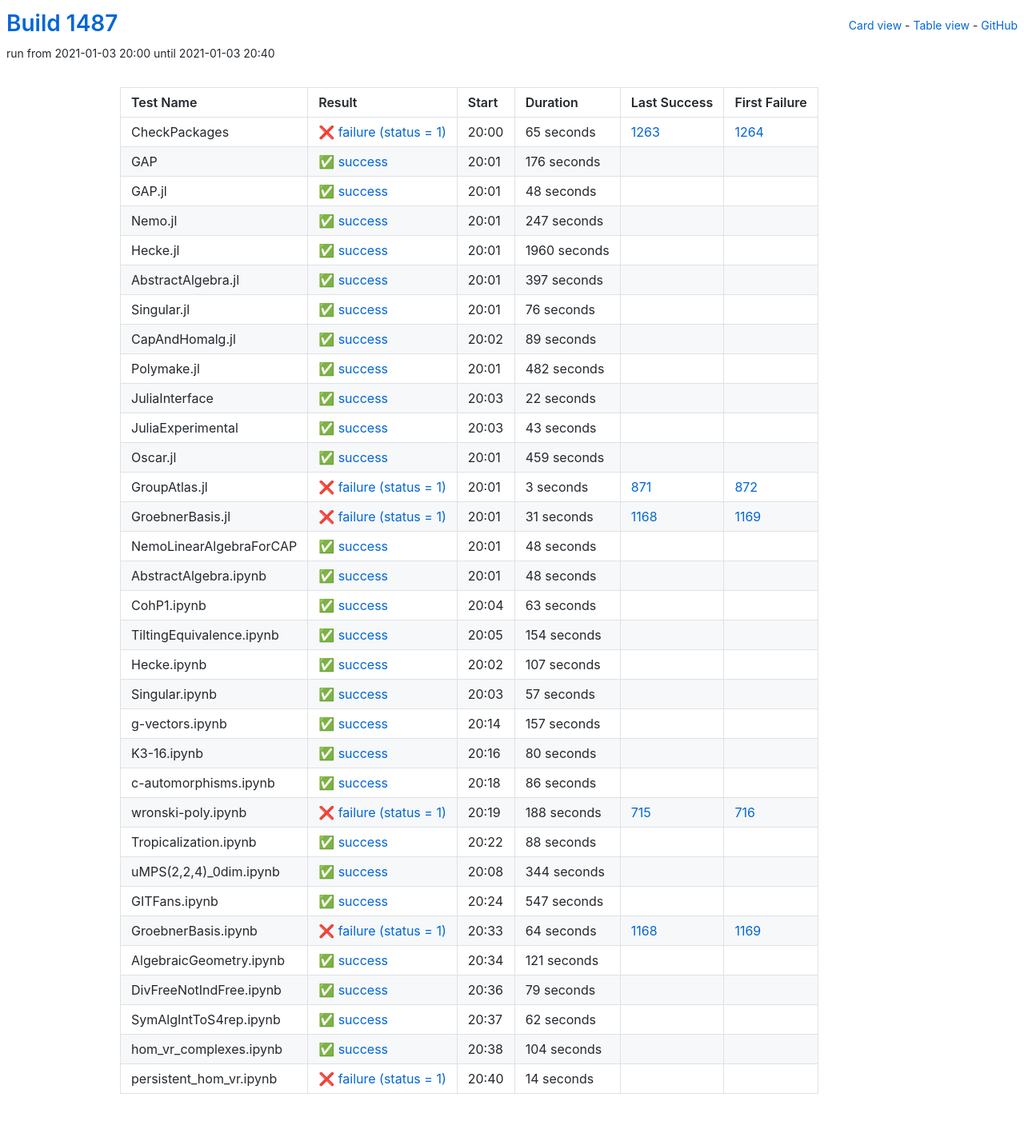
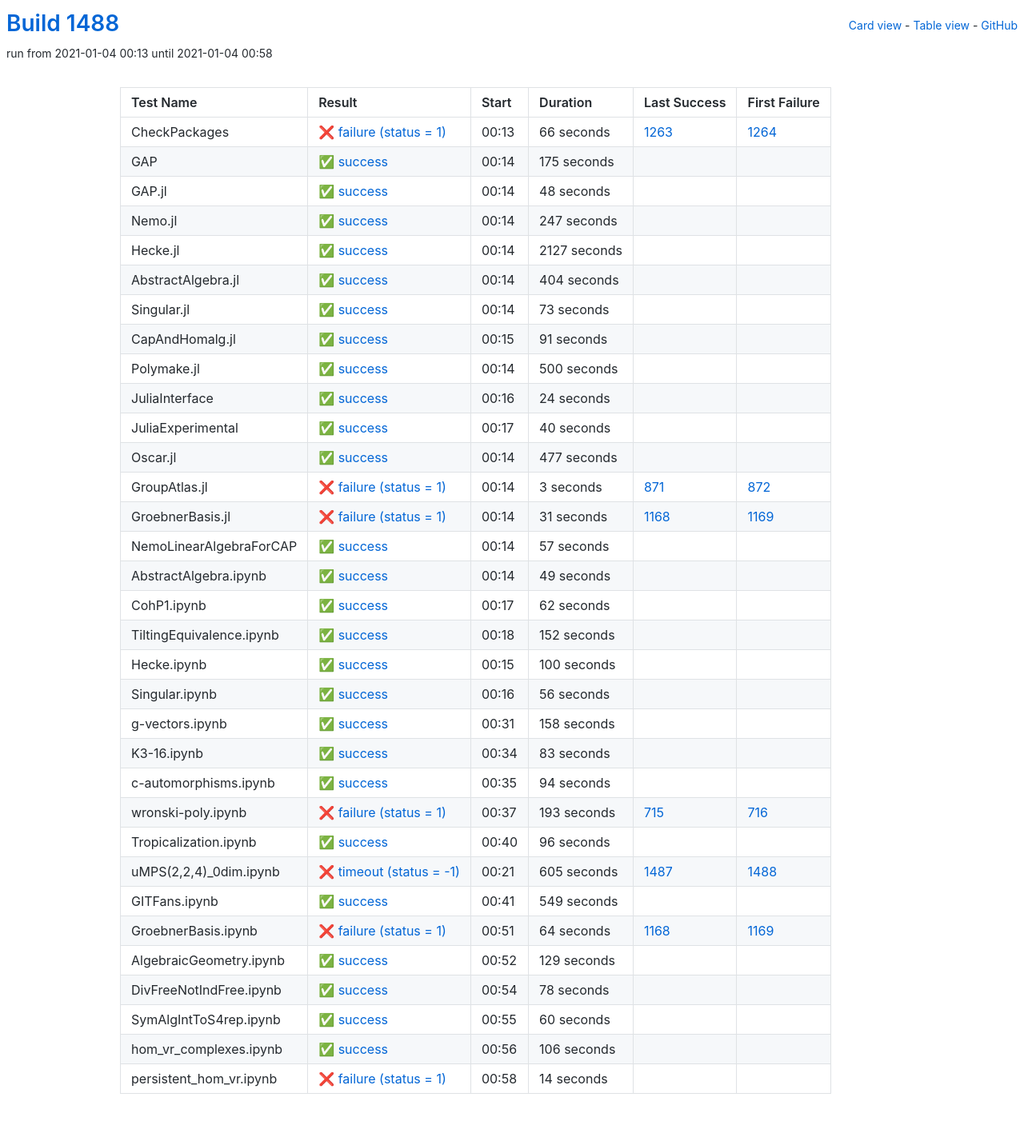
Before and after one commit to oscar-system/oscar-ci-status-stable, a Jekyll site: the page built from table.html, in a window 1280 px wide. Shown: the whole page at 80% size. Built offline with Jekyll 4.4.1, drawn with Linux system fonts in a browser that asks for light colours.

Commit message:
Build #1488

```diff
--- a/_data/ci.yml
+++ b/_data/ci.yml
@@ -1,6 +1,6 @@
 ---
-build: 1487
-build_url: https://oscarci.mathematik.uni-kl.de/job/oscar-stable/1487/
+build: 1488
+build_url: https://oscarci.mathematik.uni-kl.de/job/oscar-stable/1488/
 job: oscar-stable
 organization: oscar-system
 repo: oscar-ci-status-stable
@@ -8,32 +8,32 @@ repourl: https://github.com/oscar-system/oscar-ci-status-stable
 tests:
 - name: CheckPackages
   id: checkpackages
-  log: https://oscarci.mathematik.uni-kl.de/job/oscar-stable/1487/artifact/logs/build-1487/CheckPackages.log
-  start: 2021-01-03 20:00
+  log: https://oscarci.mathematik.uni-kl.de/job/oscar-stable/1488/artifact/logs/build-1488/CheckPackages.log
+  start: 2021-01-04 00:13
   success: false
   exitcode: 1
   status: failure
-  duration: 65
+  duration: 66
   last_success: 1263
   last_success_url: https://oscarci.mathematik.uni-kl.de/job/oscar-stable/1263/
   first_failure: 1264
   first_failure_url: https://oscarci.mathematik.uni-kl.de/job/oscar-stable/1264/
 - name: GAP
   id: gap
-  log: https://oscarci.mathematik.uni-kl.de/job/oscar-stable/1487/artifact/logs/build-1487/GAP.log
-  start: 2021-01-03 20:01
+  log: https://oscarci.mathematik.uni-kl.de/job/oscar-stable/1488/artifact/logs/build-1488/GAP.log
+  start: 2021-01-04 00:14
   success: true
   exitcode: 0
   status: success
-  duration: 176
+  duration: 175
   last_success: false
   last_success_url:
   first_failure: false
   first_failure_url:
 - name: GAP.jl
   id: gap-jl
-  log: https://oscarci.mathematik.uni-kl.de/job/oscar-stable/1487/artifact/logs/build-1487/GAP.jl.log
-  start: 2021-01-03 20:01
+  log: https://oscarci.mathematik.uni-kl.de/job/oscar-stable/1488/artifact/logs/build-1488/GAP.jl.log
+  start: 2021-01-04 00:14
   success: true
   exitcode: 0
   status: success
@@ -44,8 +44,8 @@ tests:
   first_failure_url:
 - name: Nemo.jl
   id: nemo-jl
-  log: https://oscarci.mathematik.uni-kl.de/job/oscar-stable/1487/artifact/logs/build-1487/Nemo.jl.log
-  start: 2021-01-03 20:01
+  log: https://oscarci.mathematik.uni-kl.de/job/oscar-stable/1488/artifact/logs/build-1488/Nemo.jl.log
+  start: 2021-01-04 00:14
   success: true
   exitcode: 0
   status: success
@@ -56,104 +56,104 @@ tests:
   first_failure_url:
 - name: Hecke.jl
   id: hecke-jl
-  log: https://oscarci.mathematik.uni-kl.de/job/oscar-stable/1487/artifact/logs/build-1487/Hecke.jl.log
-  start: 2021-01-03 20:01
+  log: https://oscarci.mathematik.uni-kl.de/job/oscar-stable/1488/artifact/logs/build-1488/Hecke.jl.log
+  start: 2021-01-04 00:14
   success: true
   exitcode: 0
   status: success
-  duration: 1960
+  duration: 2127
   last_success: false
   last_success_url:
   first_failure: false
   first_failure_url:
 - name: AbstractAlgebra.jl
   id: abstractalgebra-jl
-  log: https://oscarci.mathematik.uni-kl.de/job/oscar-stable/1487/artifact/logs/build-1487/AbstractAlgebra.jl.log
-  start: 2021-01-03 20:01
+  log: https://oscarci.mathematik.uni-kl.de/job/oscar-stable/1488/artifact/logs/build-1488/AbstractAlgebra.jl.log
+  start: 2021-01-04 00:14
   success: true
   exitcode: 0
   status: success
-  duration: 397
+  duration: 404
   last_success: false
   last_success_url:
   first_failure: false
   first_failure_url:
 - name: Singular.jl
   id: singular-jl
-  log: https://oscarci.mathematik.uni-kl.de/job/oscar-stable/1487/artifact/logs/build-1487/Singular.jl.log
-  start: 2021-01-03 20:01
+  log: https://oscarci.mathematik.uni-kl.de/job/oscar-stable/1488/artifact/logs/build-1488/Singular.jl.log
+  start: 2021-01-04 00:14
   success: true
   exitcode: 0
   status: success
-  duration: 76
+  duration: 73
   last_success: false
   last_success_url:
   first_failure: false
   first_failure_url:
 - name: CapAndHomalg.jl
   id: capandhomalg-jl
-  log: https://oscarci.mathematik.uni-kl.de/job/oscar-stable/1487/artifact/logs/build-1487/CapAndHomalg.jl.log
-  start: 2021-01-03 20:02
+  log: https://oscarci.mathematik.uni-kl.de/job/oscar-stable/1488/artifact/logs/build-1488/CapAndHomalg.jl.log
+  start: 2021-01-04 00:15
   success: true
   exitcode: 0
   status: success
-  duration: 89
+  duration: 91
   last_success: false
   last_success_url:
   first_failure: false
   first_failure_url:
 - name: Polymake.jl
   id: polymake-jl
-  log: https://oscarci.mathematik.uni-kl.de/job/oscar-stable/1487/artifact/logs/build-1487/Polymake.jl.log
-  start: 2021-01-03 20:01
+  log: https://oscarci.mathematik.uni-kl.de/job/oscar-stable/1488/artifact/logs/build-1488/Polymake.jl.log
+  start: 2021-01-04 00:14
   success: true
   exitcode: 0
   status: success
-  duration: 482
+  duration: 500
   last_success: false
   last_success_url:
   first_failure: false
   first_failure_url:
 - name: JuliaInterface
   id: juliainterface
-  log: https://oscarci.mathematik.uni-kl.de/job/oscar-stable/1487/artifact/logs/build-1487/JuliaInterface.log
-  start: 2021-01-03 20:03
+  log: https://oscarci.mathematik.uni-kl.de/job/oscar-stable/1488/artifact/logs/build-1488/JuliaInterface.log
+  start: 2021-01-04 00:16
   success: true
   exitcode: 0
   status: success
-  duration: 22
+  duration: 24
   last_success: false
   last_success_url:
   first_failure: false
   first_failure_url:
 - name: JuliaExperimental
   id: juliaexperimental
-  log: https://oscarci.mathematik.uni-kl.de/job/oscar-stable/1487/artifact/logs/build-1487/JuliaExperimental.log
-  start: 2021-01-03 20:03
+  log: https://oscarci.mathematik.uni-kl.de/job/oscar-stable/1488/artifact/logs/build-1488/JuliaExperimental.log
+  start: 2021-01-04 00:17
   success: true
   exitcode: 0
   status: success
-  duration: 43
+  duration: 40
   last_success: false
   last_success_url:
   first_failure: false
   first_failure_url:
 - name: Oscar.jl
   id: oscar-jl
-  log: https://oscarci.mathematik.uni-kl.de/job/oscar-stable/1487/artifact/logs/build-1487/Oscar.jl.log
-  start: 2021-01-03 20:01
+  log: https://oscarci.mathematik.uni-kl.de/job/oscar-stable/1488/artifact/logs/build-1488/Oscar.jl.log
+  start: 2021-01-04 00:14
   success: true
   exitcode: 0
   status: success
-  duration: 459
+  duration: 477
   last_success: false
   last_success_url:
   first_failure: false
   first_failure_url:
 - name: GroupAtlas.jl
   id: groupatlas-jl
-  log: https://oscarci.mathematik.uni-kl.de/job/oscar-stable/1487/artifact/logs/build-1487/GroupAtlas.jl.log
-  start: 2021-01-03 20:01
+  log: https://oscarci.mathematik.uni-kl.de/job/oscar-stable/1488/artifact/logs/build-1488/GroupAtlas.jl.log
+  start: 2021-01-04 00:14
   success: false
   exitcode: 1
   status: failure
@@ -164,8 +164,8 @@ tests:
   first_failure_url: https://oscarci.mathematik.uni-kl.de/job/oscar-stable/872/
 - name: GroebnerBasis.jl
   id: groebnerbasis-jl
-  log: https://oscarci.mathematik.uni-kl.de/job/oscar-stable/1487/artifact/logs/build-1487/GroebnerBasis.jl.log
-  start: 2021-01-03 20:01
+  log: https://oscarci.mathematik.uni-kl.de/job/oscar-stable/1488/artifact/logs/build-1488/GroebnerBasis.jl.log
+  start: 2021-01-04 00:14
   success: false
   exitcode: 1
   status: failure
@@ -176,68 +176,8 @@ tests:
   first_failure_url: https://oscarci.mathematik.uni-kl.de/job/oscar-stable/1169/
 - name: NemoLinearAlgebraForCAP
   id: nemolinearalgebraforcap
-  log: https://oscarci.mathematik.uni-kl.de/job/oscar-stable/1487/artifact/logs/build-1487/NemoLinearAlgebraForCAP.log
-  start: 2021-01-03 20:01
-  success: true
-  exitcode: 0
-  status: success
-  duration: 48
-  last_success: false
-  last_success_url:
-  first_failure: false
-  first_failure_url:
-- name: AbstractAlgebra.ipynb
-  id: abstractalgebra-ipynb
-  log: https://oscarci.mathematik.uni-kl.de/job/oscar-stable/1487/artifact/logs/build-1487/AbstractAlgebra.ipynb.log
-  start: 2021-01-03 20:01
-  success: true
-  exitcode: 0
-  status: success
-  duration: 48
-  last_success: false
-  last_success_url:
-  first_failure: false
-  first_failure_url:
-- name: CohP1.ipynb
-  id: cohp1-ipynb
-  log: https://oscarci.mathematik.uni-kl.de/job/oscar-stable/1487/artifact/logs/build-1487/CohP1.ipynb.log
-  start: 2021-01-03 20:04
-  success: true
-  exitcode: 0
-  status: success
-  duration: 63
-  last_success: false
-  last_success_url:
-  first_failure: false
-  first_failure_url:
-- name: TiltingEquivalence.ipynb
-  id: tiltingequivalence-ipynb
-  log: https://oscarci.mathematik.uni-kl.de/job/oscar-stable/1487/artifact/logs/build-1487/TiltingEquivalence.ipynb.log
-  start: 2021-01-03 20:05
-  success: true
-  exitcode: 0
-  status: success
-  duration: 154
-  last_success: false
-  last_success_url:
-  first_failure: false
-  first_failure_url:
-- name: Hecke.ipynb
-  id: hecke-ipynb
-  log: https://oscarci.mathematik.uni-kl.de/job/oscar-stable/1487/artifact/logs/build-1487/Hecke.ipynb.log
-  start: 2021-01-03 20:02
-  success: true
-  exitcode: 0
-  status: success
-  duration: 107
-  last_success: false
-  last_success_url:
-  first_failure: false
-  first_failure_url:
-- name: Singular.ipynb
-  id: singular-ipynb
-  log: https://oscarci.mathematik.uni-kl.de/job/oscar-stable/1487/artifact/logs/build-1487/Singular.ipynb.log
-  start: 2021-01-03 20:03
+  log: https://oscarci.mathematik.uni-kl.de/job/oscar-stable/1488/artifact/logs/build-1488/NemoLinearAlgebraForCAP.log
+  start: 2021-01-04 00:14
   success: true
   exitcode: 0
   status: success
@@ -246,94 +186,154 @@ tests:
   last_success_url:
   first_failure: false
   first_failure_url:
-- name: g-vectors.ipynb
-  id: g-vectors-ipynb
-  log: https://oscarci.mathematik.uni-kl.de/job/oscar-stable/1487/artifact/logs/build-1487/g-vectors.ipynb.log
-  start: 2021-01-03 20:14
+- name: AbstractAlgebra.ipynb
+  id: abstractalgebra-ipynb
+  log: https://oscarci.mathematik.uni-kl.de/job/oscar-stable/1488/artifact/logs/build-1488/AbstractAlgebra.ipynb.log
+  start: 2021-01-04 00:14
   success: true
   exitcode: 0
   status: success
-  duration: 157
+  duration: 49
+  last_success: false
+  last_success_url:
+  first_failure: false
+  first_failure_url:
+- name: CohP1.ipynb
+  id: cohp1-ipynb
+  log: https://oscarci.mathematik.uni-kl.de/job/oscar-stable/1488/artifact/logs/build-1488/CohP1.ipynb.log
+  start: 2021-01-04 00:17
+  success: true
+  exitcode: 0
+  status: success
+  duration: 62
+  last_success: false
+  last_success_url:
+  first_failure: false
+  first_failure_url:
+- name: TiltingEquivalence.ipynb
+  id: tiltingequivalence-ipynb
+  log: https://oscarci.mathematik.uni-kl.de/job/oscar-stable/1488/artifact/logs/build-1488/TiltingEquivalence.ipynb.log
+  start: 2021-01-04 00:18
+  success: true
+  exitcode: 0
+  status: success
+  duration: 152
+  last_success: false
+  last_success_url:
+  first_failure: false
+  first_failure_url:
+- name: Hecke.ipynb
+  id: hecke-ipynb
+  log: https://oscarci.mathematik.uni-kl.de/job/oscar-stable/1488/artifact/logs/build-1488/Hecke.ipynb.log
+  start: 2021-01-04 00:15
+  success: true
+  exitcode: 0
+  status: success
+  duration: 100
+  last_success: false
+  last_success_url:
+  first_failure: false
+  first_failure_url:
+- name: Singular.ipynb
+  id: singular-ipynb
+  log: https://oscarci.mathematik.uni-kl.de/job/oscar-stable/1488/artifact/logs/build-1488/Singular.ipynb.log
+  start: 2021-01-04 00:16
+  success: true
+  exitcode: 0
+  status: success
+  duration: 56
+  last_success: false
+  last_success_url:
+  first_failure: false
+  first_failure_url:
+- name: g-vectors.ipynb
+  id: g-vectors-ipynb
+  log: https://oscarci.mathematik.uni-kl.de/job/oscar-stable/1488/artifact/logs/build-1488/g-vectors.ipynb.log
+  start: 2021-01-04 00:31
+  success: true
+  exitcode: 0
+  status: success
+  duration: 158
   last_success: false
   last_success_url:
   first_failure: false
   first_failure_url:
 - name: K3-16.ipynb
   id: k3-16-ipynb
-  log: https://oscarci.mathematik.uni-kl.de/job/oscar-stable/1487/artifact/logs/build-1487/K3-16.ipynb.log
-  start: 2021-01-03 20:16
+  log: https://oscarci.mathematik.uni-kl.de/job/oscar-stable/1488/artifact/logs/build-1488/K3-16.ipynb.log
+  start: 2021-01-04 00:34
   success: true
   exitcode: 0
   status: success
-  duration: 80
+  duration: 83
   last_success: false
   last_success_url:
   first_failure: false
   first_failure_url:
 - name: c-automorphisms.ipynb
   id: c-automorphisms-ipynb
-  log: https://oscarci.mathematik.uni-kl.de/job/oscar-stable/1487/artifact/logs/build-1487/c-automorphisms.ipynb.log
-  start: 2021-01-03 20:18
+  log: https://oscarci.mathematik.uni-kl.de/job/oscar-stable/1488/artifact/logs/build-1488/c-automorphisms.ipynb.log
+  start: 2021-01-04 00:35
   success: true
   exitcode: 0
   status: success
-  duration: 86
+  duration: 94
   last_success: false
   last_success_url:
   first_failure: false
   first_failure_url:
 - name: wronski-poly.ipynb
   id: wronski-poly-ipynb
-  log: https://oscarci.mathematik.uni-kl.de/job/oscar-stable/1487/artifact/logs/build-1487/wronski-poly.ipynb.log
-  start: 2021-01-03 20:19
+  log: https://oscarci.mathematik.uni-kl.de/job/oscar-stable/1488/artifact/logs/build-1488/wronski-poly.ipynb.log
+  start: 2021-01-04 00:37
   success: false
   exitcode: 1
   status: failure
-  duration: 188
+  duration: 193
   last_success: 715
   last_success_url: https://oscarci.mathematik.uni-kl.de/job/oscar-stable/715/
   first_failure: 716
   first_failure_url: https://oscarci.mathematik.uni-kl.de/job/oscar-stable/716/
 - name: Tropicalization.ipynb
   id: tropicalization-ipynb
-  log: https://oscarci.mathematik.uni-kl.de/job/oscar-stable/1487/artifact/logs/build-1487/Tropicalization.ipynb.log
-  start: 2021-01-03 20:22
+  log: https://oscarci.mathematik.uni-kl.de/job/oscar-stable/1488/artifact/logs/build-1488/Tropicalization.ipynb.log
+  start: 2021-01-04 00:40
   success: true
   exitcode: 0
   status: success
-  duration: 88
+  duration: 96
   last_success: false
   last_success_url:
   first_failure: false
   first_failure_url:
 - name: uMPS(2,2,4)_0dim.ipynb
   id: umps-2-2-4-0dim-ipynb
-  log: https://oscarci.mathematik.uni-kl.de/job/oscar-stable/1487/artifact/logs/build-1487/uMPS-2-2-4-_0dim.ipynb.log
-  start: 2021-01-03 20:08
+  log: https://oscarci.mathematik.uni-kl.de/job/oscar-stable/1488/artifact/logs/build-1488/uMPS-2-2-4-_0dim.ipynb.log
+  start: 2021-01-04 00:21
+  success: false
+  exitcode: -1
+  status: timeout
+  duration: 605
+  last_success: 1487
+  last_success_url: https://oscarci.mathematik.uni-kl.de/job/oscar-stable/1487/
+  first_failure: 1488
+  first_failure_url: https://oscarci.mathematik.uni-kl.de/job/oscar-stable/1488/
+- name: GITFans.ipynb
+  id: gitfans-ipynb
+  log: https://oscarci.mathematik.uni-kl.de/job/oscar-stable/1488/artifact/logs/build-1488/GITFans.ipynb.log
+  start: 2021-01-04 00:41
   success: true
   exitcode: 0
   status: success
-  duration: 344
-  last_success: false
-  last_success_url:
-  first_failure: false
-  first_failure_url:
-- name: GITFans.ipynb
-  id: gitfans-ipynb
-  log: https://oscarci.mathematik.uni-kl.de/job/oscar-stable/1487/artifact/logs/build-1487/GITFans.ipynb.log
-  start: 2021-01-03 20:24
-  success: true
-  exitcode: 0
-  status: success
-  duration: 547
+  duration: 549
   last_success: false
   last_success_url:
   first_failure: false
   first_failure_url:
 - name: GroebnerBasis.ipynb
   id: groebnerbasis-ipynb
-  log: https://oscarci.mathematik.uni-kl.de/job/oscar-stable/1487/artifact/logs/build-1487/GroebnerBasis.ipynb.log
-  start: 2021-01-03 20:33
+  log: https://oscarci.mathematik.uni-kl.de/job/oscar-stable/1488/artifact/logs/build-1488/GroebnerBasis.ipynb.log
+  start: 2021-01-04 00:51
   success: false
   exitcode: 1
   status: failure
@@ -344,56 +344,56 @@ tests:
   first_failure_url: https://oscarci.mathematik.uni-kl.de/job/oscar-stable/1169/
 - name: AlgebraicGeometry.ipynb
   id: algebraicgeometry-ipynb
-  log: https://oscarci.mathematik.uni-kl.de/job/oscar-stable/1487/artifact/logs/build-1487/AlgebraicGeometry.ipynb.log
-  start: 2021-01-03 20:34
+  log: https://oscarci.mathematik.uni-kl.de/job/oscar-stable/1488/artifact/logs/build-1488/AlgebraicGeometry.ipynb.log
+  start: 2021-01-04 00:52
   success: true
   exitcode: 0
   status: success
-  duration: 121
+  duration: 129
   last_success: false
   last_success_url:
   first_failure: false
   first_failure_url:
 - name: DivFreeNotIndFree.ipynb
   id: divfreenotindfree-ipynb
-  log: https://oscarci.mathematik.uni-kl.de/job/oscar-stable/1487/artifact/logs/build-1487/DivFreeNotIndFree.ipynb.log
-  start: 2021-01-03 20:36
+  log: https://oscarci.mathematik.uni-kl.de/job/oscar-stable/1488/artifact/logs/build-1488/DivFreeNotIndFree.ipynb.log
+  start: 2021-01-04 00:54
   success: true
   exitcode: 0
   status: success
-  duration: 79
+  duration: 78
   last_success: false
   last_success_url:
   first_failure: false
   first_failure_url:
 - name: SymAlgIntToS4rep.ipynb
   id: symalginttos4rep-ipynb
-  log: https://oscarci.mathematik.uni-kl.de/job/oscar-stable/1487/artifact/logs/build-1487/SymAlgIntToS4rep.ipynb.log
-  start: 2021-01-03 20:37
+  log: https://oscarci.mathematik.uni-kl.de/job/oscar-stable/1488/artifact/logs/build-1488/SymAlgIntToS4rep.ipynb.log
+  start: 2021-01-04 00:55
   success: true
   exitcode: 0
   status: success
-  duration: 62
+  duration: 60
   last_success: false
   last_success_url:
   first_failure: false
   first_failure_url:
 - name: hom_vr_complexes.ipynb
   id: hom-vr-complexes-ipynb
-  log: https://oscarci.mathematik.uni-kl.de/job/oscar-stable/1487/artifact/logs/build-1487/hom_vr_complexes.ipynb.log
-  start: 2021-01-03 20:38
+  log: https://oscarci.mathematik.uni-kl.de/job/oscar-stable/1488/artifact/logs/build-1488/hom_vr_complexes.ipynb.log
+  start: 2021-01-04 00:56
   success: true
   exitcode: 0
   status: success
-  duration: 104
+  duration: 106
   last_success: false
   last_success_url:
   first_failure: false
   first_failure_url:
 - name: persistent_hom_vr.ipynb
   id: persistent-hom-vr-ipynb
-  log: https://oscarci.mathematik.uni-kl.de/job/oscar-stable/1487/artifact/logs/build-1487/persistent_hom_vr.ipynb.log
-  start: 2021-01-03 20:40
+  log: https://oscarci.mathematik.uni-kl.de/job/oscar-stable/1488/artifact/logs/build-1488/persistent_hom_vr.ipynb.log
+  start: 2021-01-04 00:58
   success: false
   exitcode: 1
   status: failure
```
Also changed, not shown: README.md.
